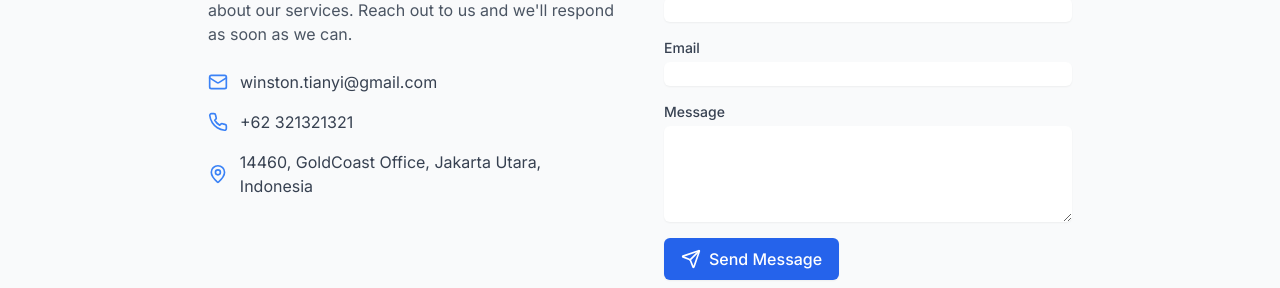
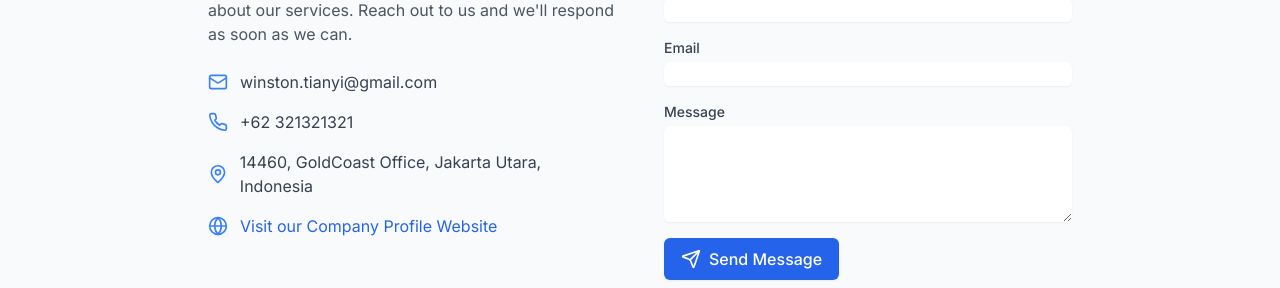
Before and after one commit to WinstonAlfred/Tianyi-User, a Next.js app: page /contact in a window 1280 px wide. Shown: the part 306-594 px from the top of the page. Built offline with nearby package versions, Linux system fonts and the light colour scheme.

Commit message:
modified:   app/contact/page.tsx

```diff
--- a/app/contact/page.tsx
+++ b/app/contact/page.tsx
@@ -1,7 +1,7 @@
 'use client';
 
 import React, { useState, useEffect } from 'react';
-import { Mail, Phone, MapPin, Send } from 'lucide-react';
+import { Mail, Phone, MapPin, Send, Globe } from 'lucide-react';
 
 const ContactPage = () => {
   const [isLoaded, setIsLoaded] = useState(false);
@@ -56,11 +56,18 @@ const ContactPage = () => {
             {[
               { icon: Mail, text: "winston.tianyi@gmail.com" },
               { icon: Phone, text: "+62 321321321" },
-              { icon: MapPin, text: "14460, GoldCoast Office, Jakarta Utara, Indonesia" }
+              { icon: MapPin, text: "14460, GoldCoast Office, Jakarta Utara, Indonesia" },
+              { icon: Globe, text: "Visit our Company Profile Website", link: "https://tianyi.web.id/" }
             ].map((item, index) => (
               <div key={index} className="flex items-center space-x-3 text-gray-700">
                 <item.icon className="w-5 h-5 text-blue-500" />
-                <span>{item.text}</span>
+                {item.link ? (
+                  <a href={item.link} target="_blank" rel="noopener noreferrer" className="text-blue-600 hover:underline">
+                    {item.text}
+                  </a>
+                ) : (
+                  <span>{item.text}</span>
+                )}
               </div>
             ))}
           </div>
```
